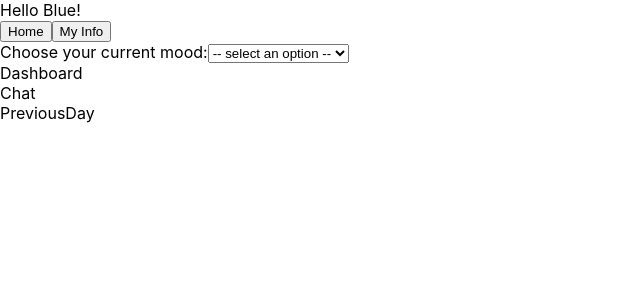
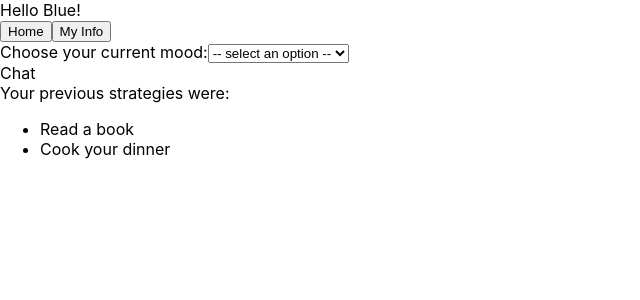
Before and after one commit to anna-m120/motAIve, a React (Create React App) app in the folder hack-western-app/: page / in a window 1280 px wide. Shown: the top 300 px of the page, without its empty margins (0-640 px from the left). Built offline with nearby package versions, Linux system fonts and the light colour scheme.

Commit message:
added previous strategies

```diff
--- a/hack-western-app/src/Dashboard.jsx
+++ b/hack-western-app/src/Dashboard.jsx
@@ -6,7 +6,6 @@ function Dashboard() {
   return (
     <div>
       <MoodBoard/>
-      Dashboard
       <Chat/>
       <PreviousDay/>
     </div>
--- a/hack-western-app/src/PreviousDay.jsx
+++ b/hack-western-app/src/PreviousDay.jsx
@@ -1,7 +1,11 @@
 function PreviousDay() {
   return (
     <div>
-      PreviousDay
+      Your previous strategies were:
+      <ul>
+        <li>Read a book</li>
+        <li>Cook your dinner</li>
+      </ul>
     </div>
   );
 }
```
